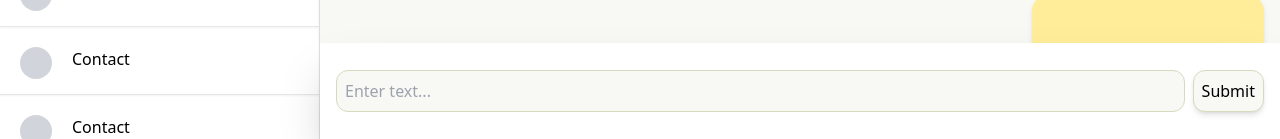
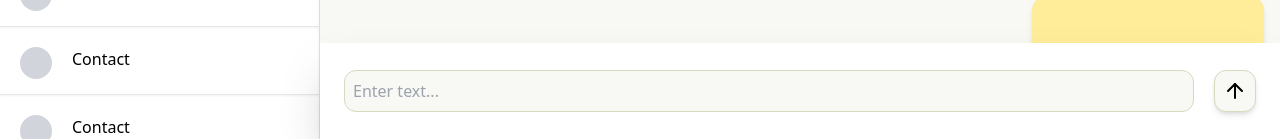
Before and after one commit to mozzarelli3/yak-text-reducer, a Next.js app: page / in a window 1280 px wide. Shown: the part 661-800 px from the top of the page. Built offline with nearby package versions, Linux system fonts and the light colour scheme.

Commit message:
AI summary button added when 160 characters have been typed.

```diff
--- a/src/app/components/InputChatBar.jsx
+++ b/src/app/components/InputChatBar.jsx
@@ -1,18 +1,28 @@
 import React, { useState } from 'react';
+import { ArrowUp, WandSparkles } from 'lucide-react';
 
 const InputTextBar = ({ placeholder, onInputChange }) => {
   const [inputValue, setInputValue] = useState('');
+  const [showAIButton, setShowAIButton] = useState(false);
 
   const handleInputChange = (event) => {
     const value = event.target.value;
     setInputValue(value);
+
+    // Show AI button if input exceeds 160 characters
+    if (value.length >= 160) {
+      setShowAIButton(true);
+    } else {
+      setShowAIButton(false);
+    }
+
     if (onInputChange) {
       onInputChange(value);
     }
   };
 
   return (
-    <div className="w-full flex items-center space-x-2">
+    <div className="w-full flex items-center space-x-5 pl-2 pr-2">
       <input
         type="text"
         className="flex-grow bg-offwhite border border-outline rounded-xl p-2 focus:outline-none"
@@ -20,11 +30,19 @@ const InputTextBar = ({ placeholder, onInputChange }) => {
         value={inputValue}
         onChange={handleInputChange}
       />
+      {showAIButton && (
+        <button className="absolute right-20 bg-offwhite border border-outline p-2 rounded-xl hover:bg-outline shadow-md">
+          <WandSparkles />
+        </button>
+      )}
+
       <button
         className="bg-offwhite border border-outline p-2 rounded-xl hover:bg-outline shadow-md"
       >
-        Submit
+        <ArrowUp />
       </button>
+
+
     </div>
   );
 };
--- a/src/app/page.js
+++ b/src/app/page.js
@@ -9,6 +9,7 @@ export default function Home() {
       <div className="">
         <div className="interface">
           <div className="min-h-screen flex">
+
             {/* --- Left Sidebar --- */}
             <div className="w-1/4 border-r h-screen overflow-y-scroll">
             <div className="flex items-center justify-start bg-white space-x-4 mb-4 p-4 shadow-md h-20">
@@ -18,9 +19,9 @@ export default function Home() {
               className="pl-5 absolute bg-white p-4"
               width={300}
               height={200}
-
               />
             </div>
+
               {/* Rows */}
               <div className="space-y-5">
                 {Array.from({ length: 20 }).map((_, index) => (
@@ -36,6 +37,7 @@ export default function Home() {
 
             {/* --- Right Content Area --- */}
             <div className="w-3/4 bg-offwhite shadow-md relative">
+
               {/* Top bar with circle icon */}
               <div className="flex items-center justify-start bg-white space-x-4 mb-4 p-4 shadow-md h-20">
                 <div className="h-10 w-10 bg-purple-300 rounded-full "></div>
```
Also changed, not shown: package.json (+6 -5 lines), 1 other file (tests, documents, lock files or other folders).
